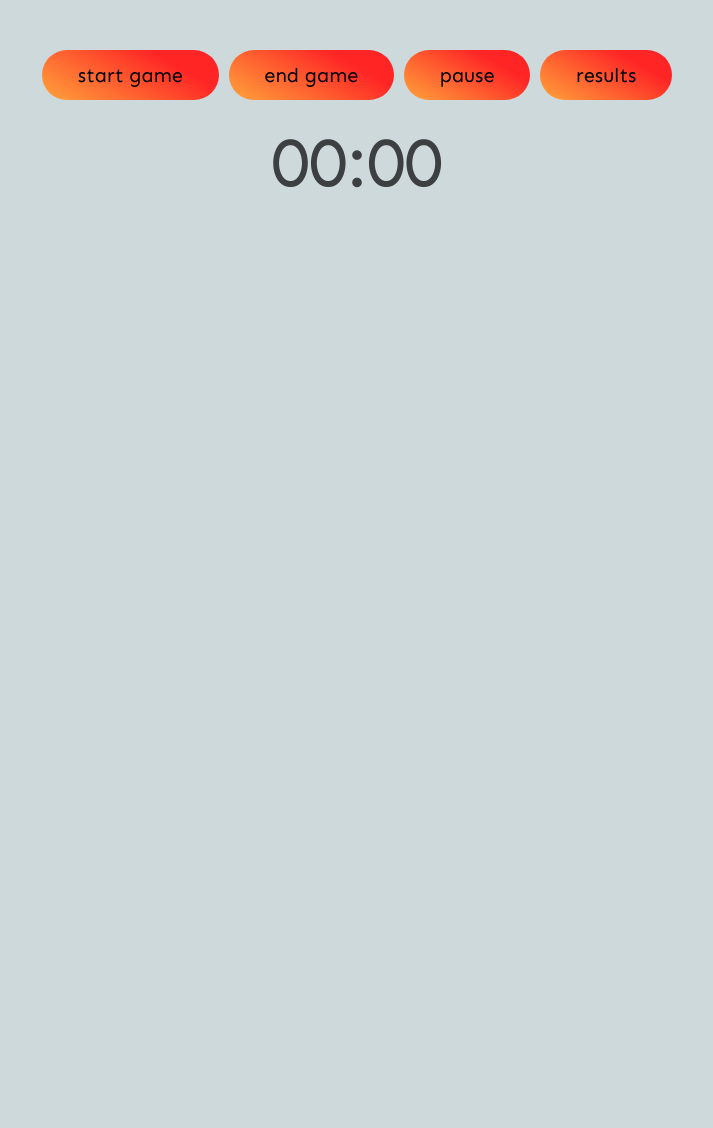
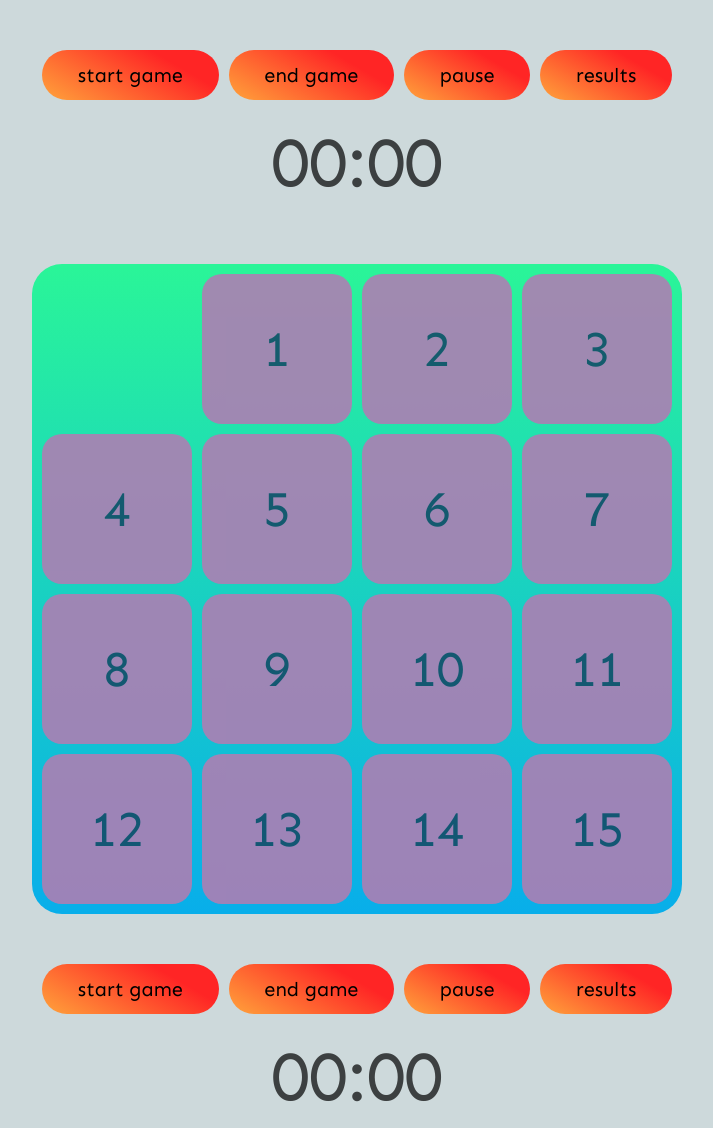
Before and after one commit to tensegrity666/gem-puzzle, a website with bundled scripts: page index.html in a window 1280 px wide. Shown: the part 700-1828 px from the top of the page, without its empty margins (283-996 px from the left). Before the commit the page ends 914 px from the top, so only its background shows below. Built offline with nearby package versions, Linux system fonts and the light colour scheme.

Commit message:
feat: add page init

```diff
--- /dev/null
+++ b/scripts/PageInit.js
@@ -0,0 +1,57 @@
+let timer = '00:00';
+const FIELD = [0, 1, 2, 3, 4, 5, 6, 7, 8, 9, 10, 11, 12, 13, 14, 15];
+const BUTTONS = ['start game', 'end game', 'pause', 'results'];
+
+function createFragmentItems() {
+  const fragmentItems = document.createDocumentFragment();
+
+  FIELD.forEach((element) => {
+    const item = document.createElement('div');
+
+    item.classList.add('container__item');
+    item.innerHTML = FIELD.indexOf(element);
+
+    if (FIELD.indexOf(element) === 0) {
+      item.classList.add('container__item_empty');
+    }
+
+    fragmentItems.append(item);
+  });
+
+  return fragmentItems;
+}
+
+function createFragmentButtons() {
+  const fragmentButtons = document.createDocumentFragment();
+
+  BUTTONS.forEach((element) => {
+    const button = document.createElement('button');
+
+    button.classList.add('controls__button');
+    button.innerHTML = element;
+
+    fragmentButtons.append(button);
+  });
+
+  return fragmentButtons;
+}
+
+export default function pageInit() {
+  const page = document.querySelector('body');
+
+  const container = document.createElement('div');
+  page.append(container);
+  container.classList.add('container');
+
+  const controls = document.createElement('div');
+  page.append(controls);
+  controls.classList.add('controls');
+
+  container.append(createFragmentItems());
+  controls.append(createFragmentButtons());
+
+  const timerElement = document.createElement('span');
+  controls.append(timerElement);
+  timerElement.classList.add('controls__timer');
+  timerElement.innerHTML = `${timer}`;
+}
--- a/scripts/index.js
+++ b/scripts/index.js
@@ -0,0 +1,5 @@
+import pageinit from './PageInit.js';
+
+window.addEventListener('DOMContentLoaded', () => {
+  pageinit();
+});
--- a/styles/main.css
+++ b/styles/main.css
@@ -1,6 +1,5 @@
 @import "../styles/normalize.css";
 @import "../styles/variables.css";
-@import "../styles/page.css";
 @import "../styles/scrolbar.css";
 @import "../styles/container.css";
 @import "../styles/container__item.css";
--- a/styles/page.css
+++ /dev/null
@@ -1,3 +0,0 @@
-.page {
-  position: relative;
-}
```
